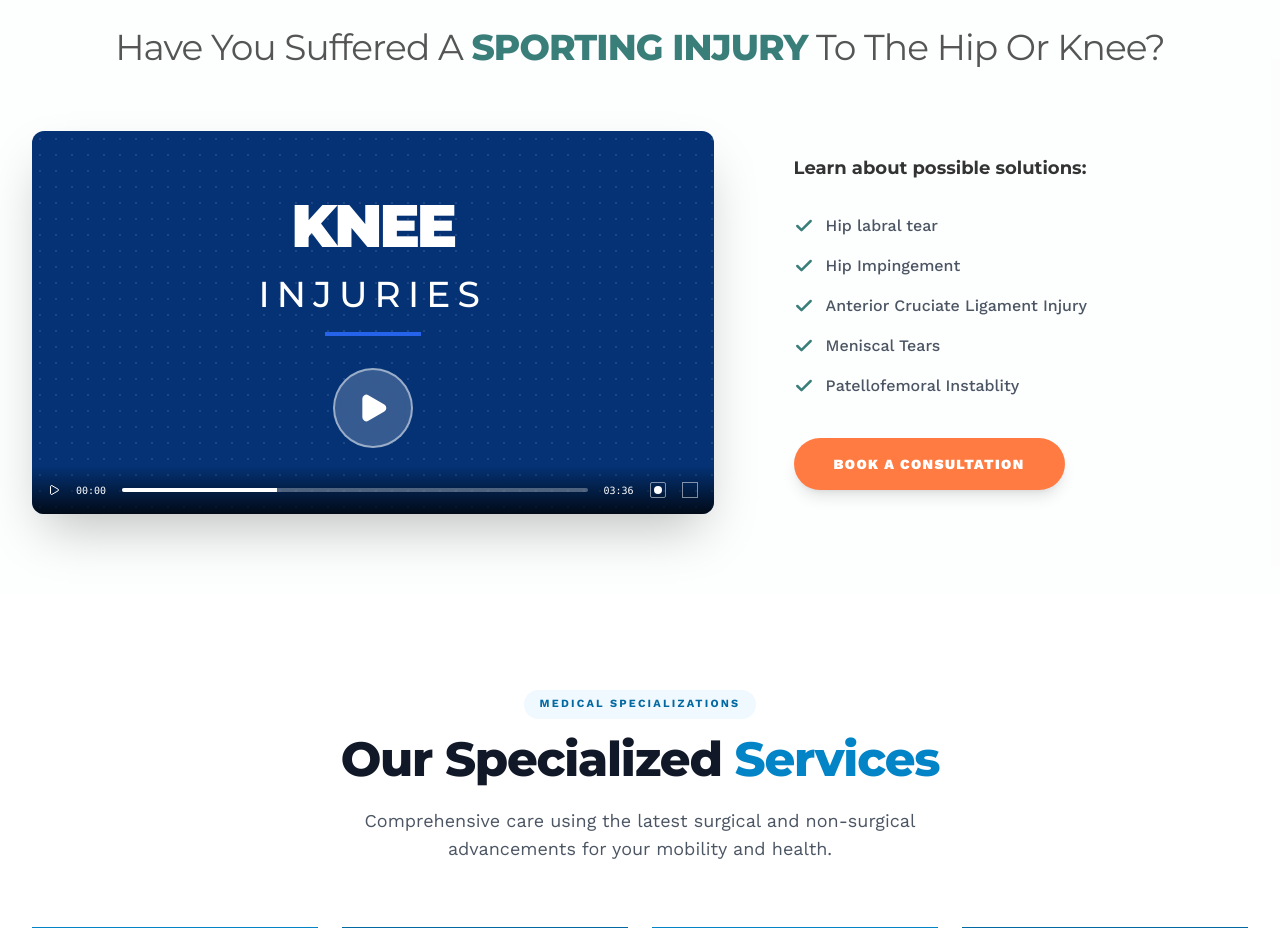
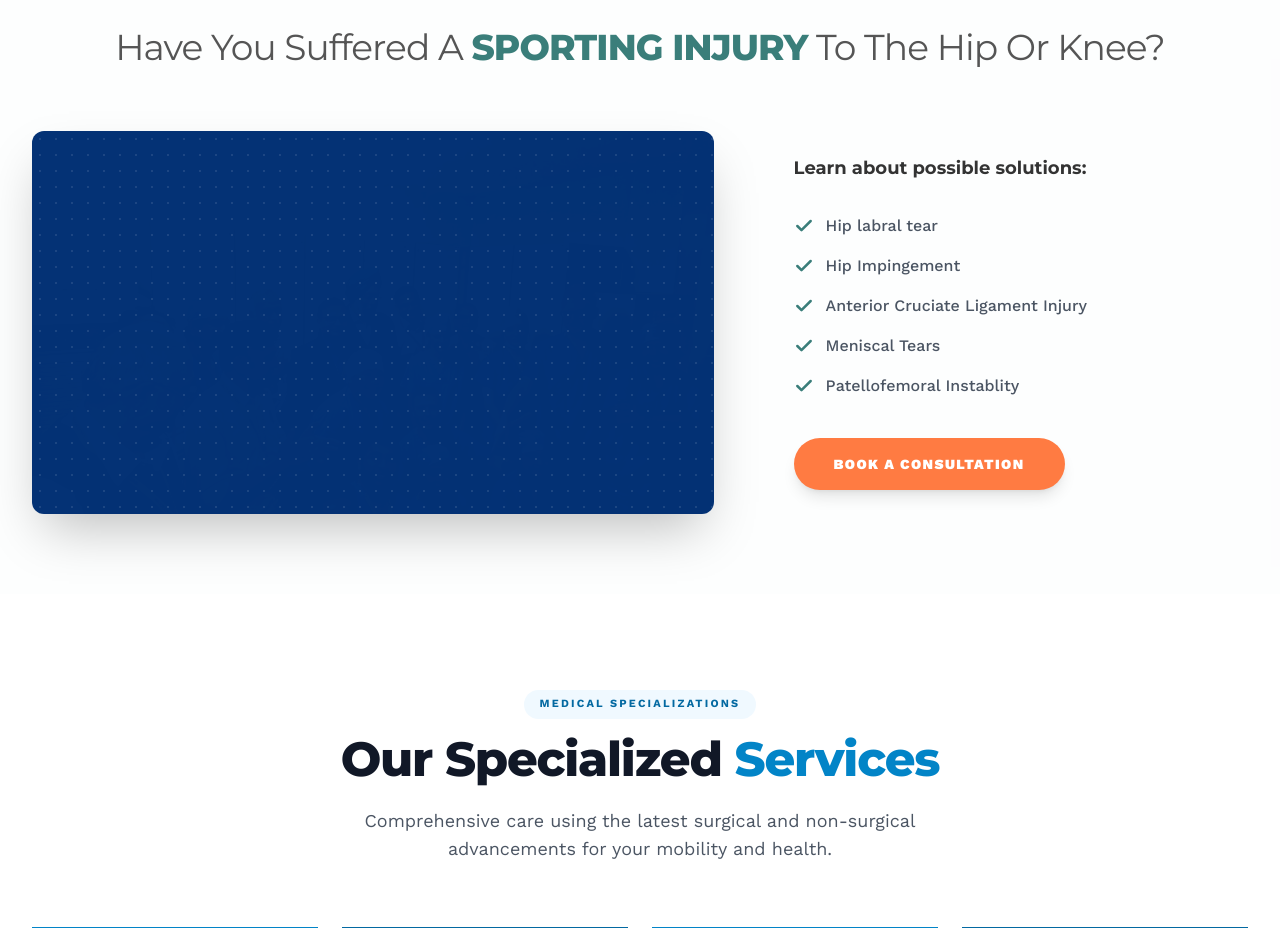
Before and after one commit to sabin876/Doctor-Port, a React (Vite) app: page / in a window 1280 px wide. Shown: the part 1720-2648 px from the top of the page. Built offline with nearby package versions, Linux system fonts and the light colour scheme.

Commit message:
Simplify Sporting Injury section by removing text overlays and video controls

```diff
--- a/src/components/SportingInjury.jsx
+++ b/src/components/SportingInjury.jsx
@@ -52,58 +52,22 @@ const SportingInjury = () => {
                         className="w-full lg:w-3/5"
                     >
                         <div className="relative group cursor-pointer overflow-hidden rounded-xl shadow-2xl aspect-video bg-[#043275]">
-                            {/* Slideshow Background to match Hero section */}
+                            {/* Background slideshow only */}
                             <AnimatePresence mode="wait">
                                 <motion.img
                                     key={currentSlide}
                                     src={slides[currentSlide]}
                                     alt="Sporting Injury Background"
                                     initial={{ opacity: 0, scale: 1.1 }}
-                                    animate={{ opacity: 0.6, scale: 1 }}
+                                    animate={{ opacity: 0.8, scale: 1 }}
                                     exit={{ opacity: 0 }}
                                     transition={{ duration: 1.5 }}
                                     className="absolute inset-0 w-full h-full object-cover group-hover:scale-105 transition-transform duration-700"
                                 />
                             </AnimatePresence>
 
-                            {/* Subtle pattern overlay to match hero feel */}
+                            {/* Subtle pattern overlay */}
                             <div className="absolute inset-0 opacity-10 bg-[radial-gradient(#ffffff_1px,transparent_1px)] [background-size:16px_16px]"></div>
-
-                            {/* Video Title Overlay (KNEE INJURIES) */}
-                            <div className="absolute inset-0 flex flex-col items-center justify-center">
-                                <motion.div
-                                    initial={{ scale: 0.9, opacity: 0 }}
-                                    whileInView={{ scale: 1, opacity: 1 }}
-                                    className="text-white text-center z-10"
-                                >
-                                    <h3 className="text-4xl md:text-6xl font-montserrat font-black tracking-tighter uppercase leading-none">
-                                        KNEE<br />
-                                        <span className="text-2xl md:text-4xl tracking-[0.2em] font-medium">INJURIES</span>
-                                    </h3>
-                                    <div className="mt-4 w-24 h-1 bg-blue-600 mx-auto"></div>
-                                </motion.div>
-
-                                {/* Play Button */}
-                                <div className="mt-8 w-20 h-20 bg-white/20 backdrop-blur-sm rounded-full flex items-center justify-center border-2 border-white/50 group-hover:bg-white group-hover:border-white transition-all duration-300">
-                                    <Play className="w-8 h-8 text-white fill-white group-hover:text-blue-600 group-hover:fill-blue-600 transition-colors" />
-                                </div>
-                            </div>
-
-                            {/* Fake Video Player Controls */}
-                            <div className="absolute bottom-0 left-0 right-0 p-4 bg-gradient-to-t from-black/80 to-transparent">
-                                <div className="flex items-center gap-4 text-white text-[10px] font-mono">
-                                    <Play className="w-3 h-3" />
-                                    <span>00:00</span>
-                                    <div className="h-1 flex-grow bg-white/30 rounded-full overflow-hidden">
-                                        <div className="w-1/3 h-full bg-white"></div>
-                                    </div>
-                                    <span>03:36</span>
-                                    <div className="w-4 h-4 rounded-sm border border-white/50 flex items-center justify-center">
-                                        <div className="w-2 h-2 bg-white rounded-full"></div>
-                                    </div>
-                                    <div className="w-4 h-4 border border-white/50"></div>
-                                </div>
-                            </div>
                         </div>
                     </motion.div>
 
```
